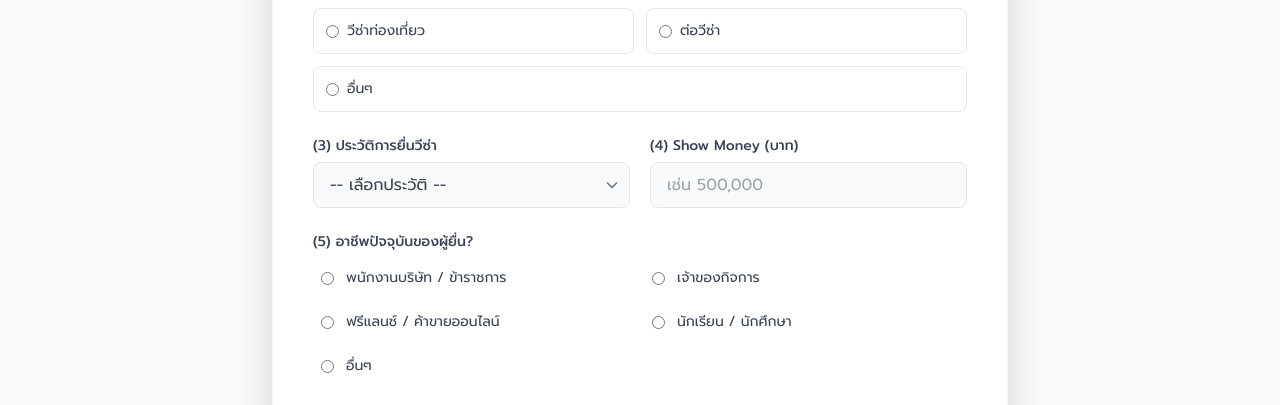
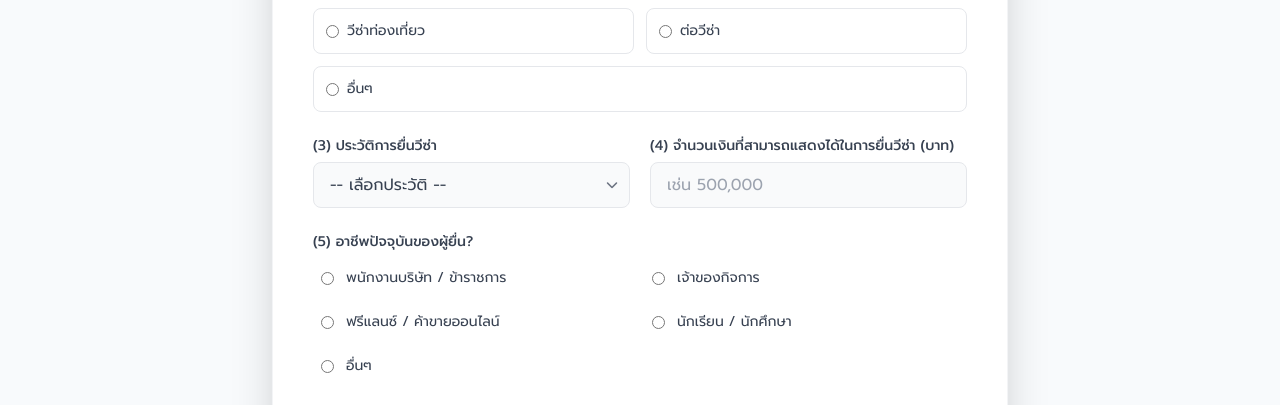
Before and after one commit to VISAANDSTUDYOVERSEAS/VISAANDSTUDYOVERSEAS.GITHUB.IO, a plain HTML site: page index.html in a window 1280 px wide. Shown: the part 1160-1565 px from the top of the page. Drawn offline with nearby package versions, Linux system fonts and the light colour scheme; some packages are replaced by stand-ins of ours; a script that the page names is missing.

Commit message:
Update index.html

```diff
--- a/index.html
+++ b/index.html
@@ -229,7 +229,7 @@
               </div>
             </div>
              <div>
-              <label class="block text-sm font-medium text-gray-700 mb-1.5">(4) Show Money (บาท)</label>
+              <label class="block text-sm font-medium text-gray-700 mb-1.5">(4) จำนวนเงินที่สามารถแสดงได้ในการยื่นวีซ่า (บาท)</label>
               <input type="text" name="showMoney" required class="custom-input w-full px-4 py-2.5 bg-gray-50 border border-gray-200 rounded-lg outline-none text-gray-700" placeholder="เช่น 500,000">
             </div>
           </div>
```
